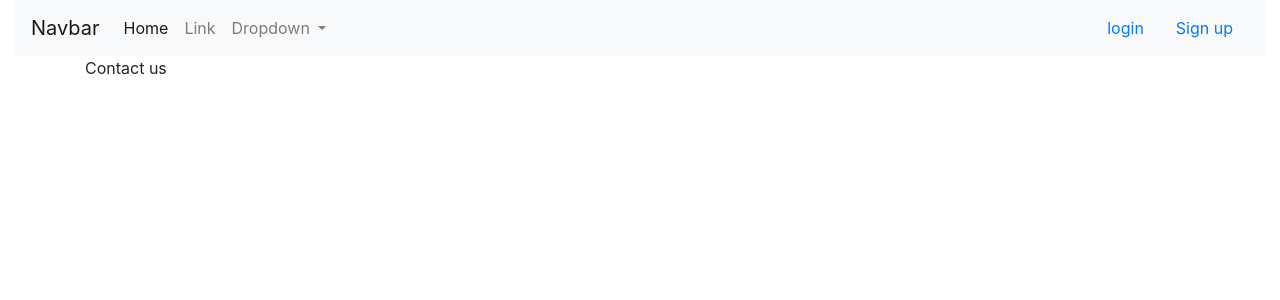
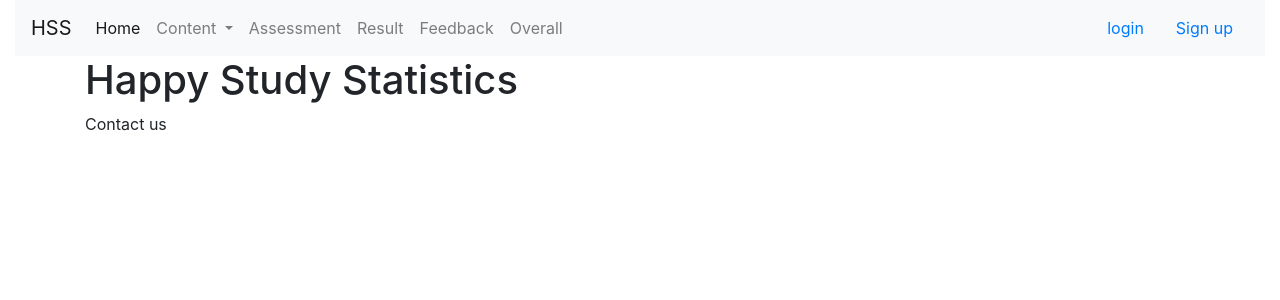
Before and after one commit to Sameam/Project2, a Python web app: template templates/base.html in a window 1280 px wide. Shown: the top 300 px of the page. Run offline with Jinja, Linux system fonts and the light colour scheme; the template is opened without the code that fills it, so the values that code supplies are empty; some libraries are stand-ins or nearby versions.

Commit message:
Make change to Navbar

```diff
--- a/templates/base.html
+++ b/templates/base.html
@@ -7,11 +7,13 @@
         integrity="sha384-Gn5384xqQ1aoWXA+058RXPxPg6fy4IWvTNh0E263XmFcJlSAwiGgFAW/dAiS6JXm" crossorigin="anonymous">
         <!--Bootstrap-->
         <link rel="stylesheet" href="https://cdnjs.cloudflare.com/ajax/libs/font-awesome/4.7.0/css/font-awesome.min.css">
+        <!--CSS-->
+        <link rel="stylesheet" href="../static/style.css"/>
     </head>
     <body>
         <div class="container-fluid">
             <nav class="navbar navbar-expand-lg navbar-light bg-light">
-                <a class="navbar-brand" href="#">Navbar</a>
+                <a class="navbar-brand logo" href="#">HSS</a>
                 <button class="navbar-toggler" type="button" data-toggle="collapse" data-target="#navbarSupportedContent" aria-controls="navbarSupportedContent" aria-expanded="false" aria-label="Toggle navigation">
                   <span class="navbar-toggler-icon"></span>
                 </button>
@@ -21,12 +23,9 @@
                         <li class="nav-item active">
                         <a class="nav-link" href="#">Home <span class="sr-only">(current)</span></a>
                         </li>
-                        <li class="nav-item">
-                        <a class="nav-link" href="#">Link</a>
-                        </li>
                         <li class="nav-item dropdown">
                             <a class="nav-link dropdown-toggle" href="#" id="navbarDropdown" role="button" data-toggle="dropdown" aria-haspopup="true" aria-expanded="false">
-                                Dropdown
+                                Content
                             </a>
                             <div class="dropdown-menu" aria-labelledby="navbarDropdown">
                                 <a class="dropdown-item" href="#">Action</a>
@@ -35,12 +34,27 @@
                                 <a class="dropdown-item" href="#">Something else here</a>
                             </div>
                         </li>
+                        <li class="nav-item">
+                            <a class="nav-link" href="#">Assessment</a>
+                        </li>
+                        <li class="nav-item">
+                            <a class="nav-link" href="#">Result</a>
+                        </li>
+                        <li class="nav-item">
+                            <a class="nav-link" href="#">Feedback</a>
+                        </li>
+                        <li class="nav-item">
+                            <a class="nav-link" href="#">Overall</a>
+                        </li>
                   </ul>
                 </div>
 
                 <a class="nav-link" href="#">login</a>
                 <a class="nav-link" href="#">Sign up</a>
             </nav>
+        </div>
+        <div class="container">
+            <h1>Happy Study Statistics</h1>
         </div>
         <footer class="container">
             <p>Contact us</p>
```
